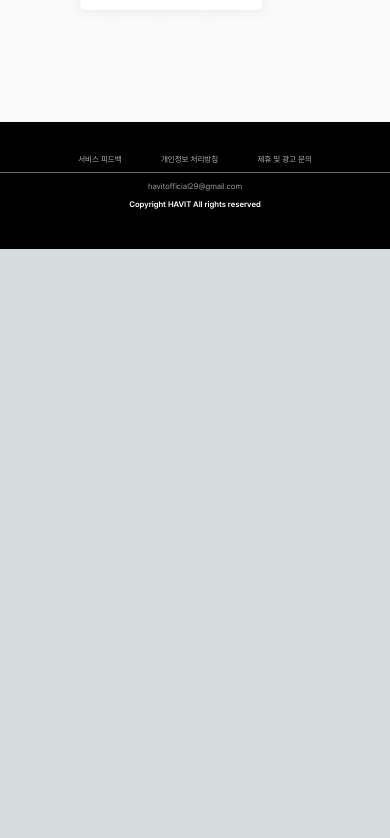
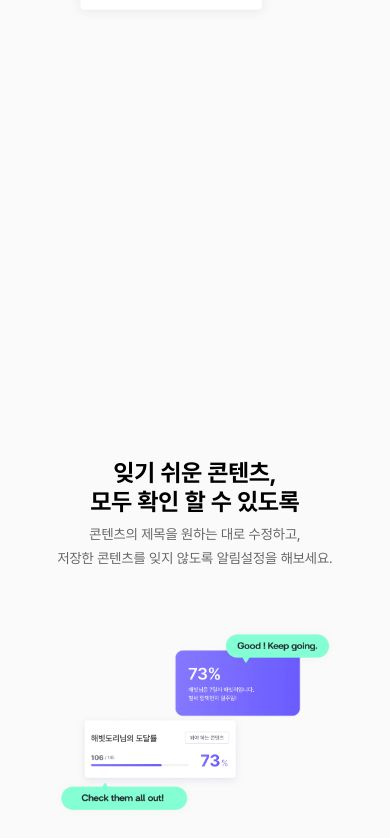
Before and after one commit to TeamHavit/Havit-Landing-Web, a Next.js app: page / in a window 390 px wide. Shown: the part 966-1804 px from the top of the page. Before the commit the page ends 1215 px from the top, so only its background shows below. Built offline with nearby package versions, Linux system fonts and the light colour scheme.

Commit message:
Feat: DetailCheck 컴포넌트 (#16)
* Refactor: 불필요한 comment 제거

* Add: check mockup image webp assets

* Feat: DetailCheck 컴포넌트 구현 및 연결

* Fix: 모바일에서 mockup 사이즈 안맞는 버그 수정

```diff
--- /dev/null
+++ b/src/components/DetailCheck/DetailCheck.module.scss
@@ -0,0 +1,64 @@
+@import '@/styles/responsive.module.scss';
+
+.DetailCheck {
+  display: flex;
+  flex-direction: column;
+  justify-content: center;
+  align-items: center;
+  padding: 0 2rem;
+  width: 100%;
+  height: 40rem;
+  background-color: var(--gray-background);
+  font-family: 'Pretendard';
+
+  @include tablet {
+    height: 60rem;
+  }
+
+  &__title {
+    margin-bottom: 1rem;
+    font-size: 2.5rem;
+    font-weight: 700;
+    text-align: center;
+
+    @include tablet {
+      margin-bottom: 1rem;
+      font-size: 2rem;
+    }
+
+    @include mobile {
+      margin-top: 5rem;
+      margin-bottom: 0.625rem;
+      font-size: 1.5rem;
+    }
+  }
+
+  &__detail {
+    margin-bottom: 5rem;
+    font-size: 1.25rem;
+    font-weight: 400;
+    color: var(--text-gray);
+    text-align: center;
+
+    & > div {
+      margin-bottom: 0.5rem;
+    }
+
+    @include tablet {
+      margin-bottom: 3rem;
+      font-size: 1.125rem;
+    }
+
+    @include mobile {
+      font-size: 0.875rem;
+    }
+  }
+
+  &__image {
+    width: 65vw;
+
+    @include tablet {
+      width: 75vw;
+    }
+  }
+}
--- /dev/null
+++ b/src/components/DetailCheck/DetailCheck.tsx
@@ -0,0 +1,67 @@
+import React from 'react';
+import Image from 'next/image';
+
+import useWindowSize from '@/hooks/useWindowSize';
+import { RESPONSIVE_VARIABLE } from '@/constants/objects/responsive';
+
+import checkImageSrc from '../../../public/static/images/check.webp';
+import checkImageTabletSrc from '../../../public/static/images/check-md.webp';
+
+import Styles from './DetailCheck.module.scss';
+
+export default function DetailCheck() {
+  const { width } = useWindowSize();
+
+  const Title = () => {
+    if (width >= RESPONSIVE_VARIABLE['pc']) {
+      return (
+        <div className={Styles.DetailCheck__title}>
+          잊기 쉬운 콘텐츠, 모두 확인 할 수 있도록
+        </div>
+      );
+    }
+
+    return (
+      <div className={Styles.DetailCheck__title}>
+        <div>잊기 쉬운 콘텐츠,</div>
+        <div>모두 확인 할 수 있도록</div>
+      </div>
+    );
+  };
+
+  const CheckImage = () => {
+    if (width >= RESPONSIVE_VARIABLE['pc']) {
+      return (
+        <div className={Styles.DetailCheck__image}>
+          <Image
+            src={checkImageSrc}
+            alt="havit content check image pc"
+            style={{ width: '100%', height: 'auto' }}
+            placeholder="blur"
+          />
+        </div>
+      );
+    }
+    return (
+      <div className={Styles.DetailCheck__image}>
+        <Image
+          src={checkImageTabletSrc}
+          alt="havit content check image pc"
+          style={{ width: '100%', height: 'auto' }}
+          placeholder="blur"
+        />
+      </div>
+    );
+  };
+
+  return (
+    <div className={Styles.DetailCheck}>
+      <Title />
+      <div className={Styles.DetailCheck__detail}>
+        <div>콘텐츠의 제목을 원하는 대로 수정하고,</div>
+        <div>저장한 콘텐츠를 잊지 않도록 알림설정을 해보세요.</div>
+      </div>
+      <CheckImage />
+    </div>
+  );
+}
--- /dev/null
+++ b/src/components/DetailCheck/index.ts
@@ -0,0 +1,3 @@
+import DetailCheck from './DetailCheck';
+
+export { DetailCheck };
--- a/src/components/Main/Main.tsx
+++ b/src/components/Main/Main.tsx
@@ -18,7 +18,7 @@ export default function Main(): JSX.Element {
   const { width } = useWindowSize();
 
   const MockupImage = () => {
-    if (width > RESPONSIVE_VARIABLE['pc']) {
+    if (width >= RESPONSIVE_VARIABLE['pc']) {
       return (
         <div className={Styles.Main__image}>
           <Image
@@ -31,7 +31,7 @@ export default function Main(): JSX.Element {
       );
     } else if (
       width >= RESPONSIVE_VARIABLE['tablet'] &&
-      width <= RESPONSIVE_VARIABLE['pc']
+      width < RESPONSIVE_VARIABLE['pc']
     ) {
       return (
         <div className={Styles.Main__image}>
@@ -43,7 +43,7 @@ export default function Main(): JSX.Element {
           />
         </div>
       );
-    } else {
+    }
     return (
       <div className={Styles.Main__image}>
         <Image
@@ -54,7 +54,6 @@ export default function Main(): JSX.Element {
         />
       </div>
     );
-    }
   };
 
   return (
--- a/src/hooks/useWindowSize.ts
+++ b/src/hooks/useWindowSize.ts
@@ -17,7 +17,7 @@ export default function useWindowSize() {
 
       window.addEventListener('resize', handleResize);
       handleResize();
-      return () => window.removeEventListener('resize', handleResize); // 클린업
+      return () => window.removeEventListener('resize', handleResize);
     } else {
       return;
     }
--- a/src/pages/index.tsx
+++ b/src/pages/index.tsx
@@ -3,6 +3,7 @@ import Head from 'next/head';
 import { Main } from '@/components/Main';
 import { DetailEasy } from '@/components/DetailEasy';
 import { Footer } from '@/components/Footer';
+import { DetailCheck } from '@/components/DetailCheck';
 
 import styles from '@/styles/Home.module.scss';
 
@@ -38,6 +39,7 @@ export default function Home() {
       <main className={styles.main}>
         <Main />
         <DetailEasy />
+        <DetailCheck />
         <Footer />
       </main>
     </>
```
Also changed, not shown: public/static/images/check-md.webp (added), public/static/images/check.webp (added). Lines whose indentation alone changed are shown as unchanged.
